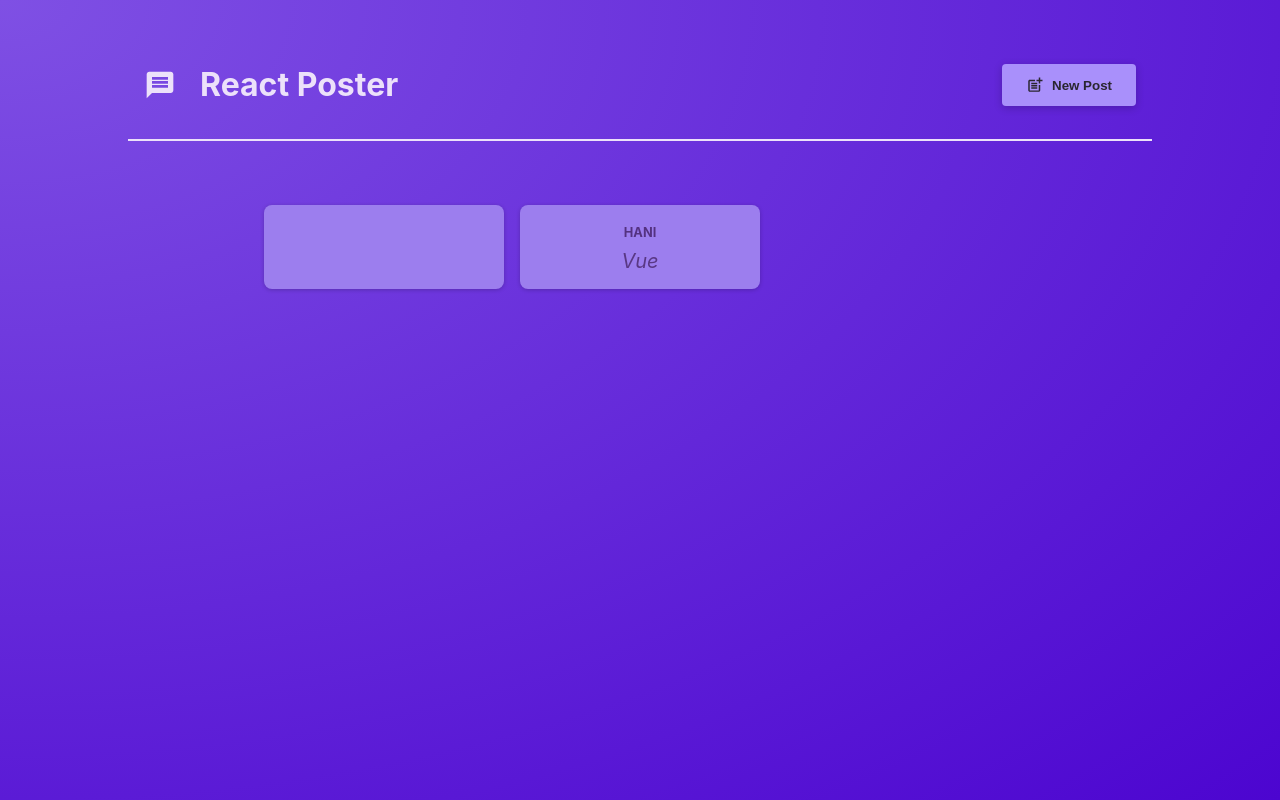
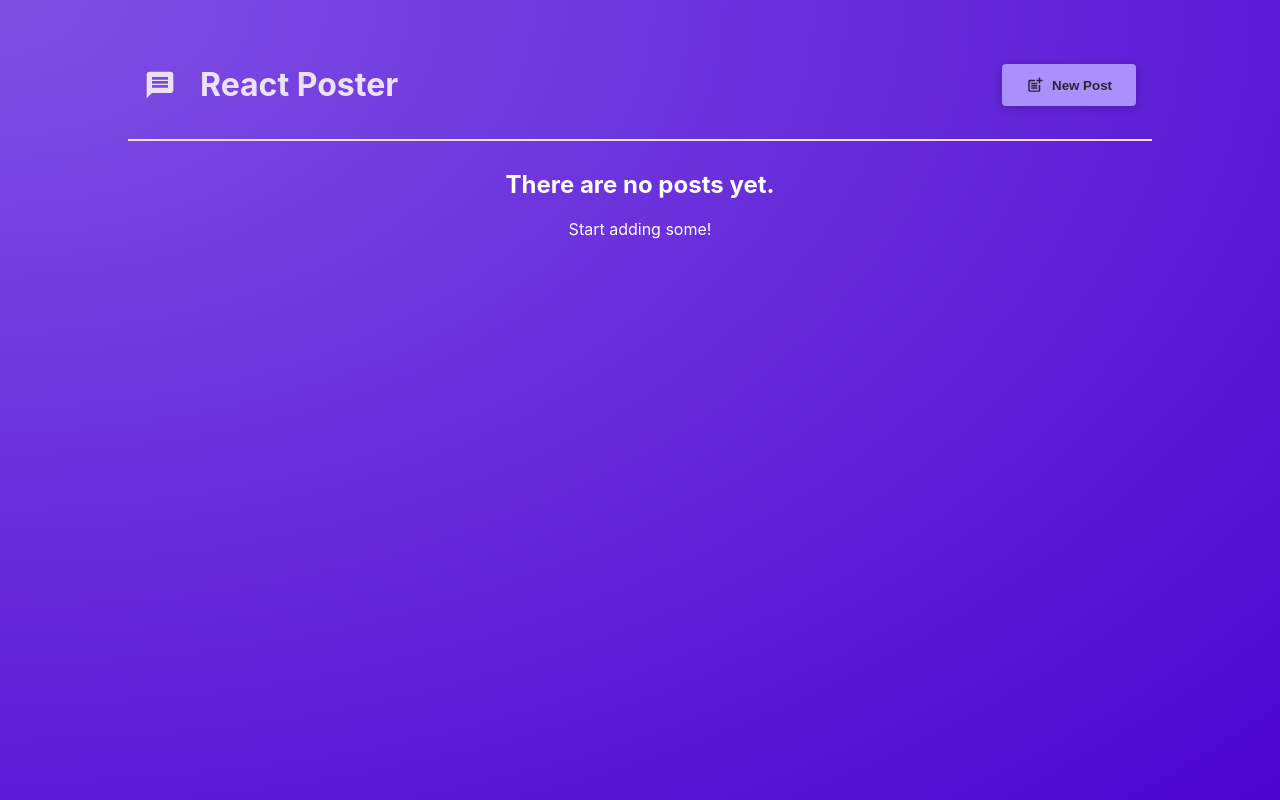
Before and after one commit to tintoll/react_guide, a React (Vite) app in the folder 29-summary/: page / in a window 1280 px wide. Built offline with nearby package versions, Linux system fonts and the light colour scheme.

Commit message:
post list 관리하도록 변경

```diff
--- a/29-summary/src/components/NewPost.jsx
+++ b/29-summary/src/components/NewPost.jsx
@@ -1,15 +1,36 @@
+import { useState } from "react";
 import classes from "./NewPost.module.css";
 
-function NewPost({ onChangeBody, onChangeName, onCancel }) {
+function NewPost({ onCancel, onAddPost }) {
+  const [endteredBody, setEnteredBody] = useState("");
+  const [endteredAuthor, setEnteredAuthor] = useState("");
+
+  function changeBodyHandler(event) {
+    setEnteredBody(event.target.value);
+  }
+
+  function changeAuthorHandler(event) {
+    setEnteredAuthor(event.target.value);
+  }
+  function submitHandler(event) {
+    event.preventDefault();
+    const postData = {
+      body: endteredBody,
+      author: endteredAuthor,
+    };
+
+    onAddPost(postData);
+    onCancel();
+  }
   return (
-    <form className={classes.form}>
+    <form className={classes.form} onSubmit={submitHandler}>
       <p>
         <label htmlFor="body">Text</label>
-        <textarea id="body" required rows={3} onChange={onChangeBody} />
+        <textarea id="body" required rows={3} onChange={changeAuthorHandler} />
       </p>
       <p>
         <label htmlFor="name">Your name</label>
-        <input type="text" id="name" required onChange={onChangeName} />
+        <input type="text" id="name" required onChange={changeBodyHandler} />
       </p>
       <p className={classes.actions}>
         <button type="button" onClick={onCancel}>
--- a/29-summary/src/components/PostList.jsx
+++ b/29-summary/src/components/PostList.jsx
@@ -5,33 +5,31 @@
 import Modal from "./Modal";
 
 export default function PostList({ isPosting, onStopPosting }) {
-  const [endteredBody, setEnteredBody] = useState("");
-  const [endteredAuthor, setEnteredAuthor] = useState("");
-
-  function changeBodyHandler(event) {
-    setEnteredBody(event.target.value);
+  const [posts, setPosts] = useState([]);
+  function addPostHandler(postData) {
+    setPosts((existingPosts) => [postData, ...existingPosts]);
   }
-
-  function changeAuthorHandler(event) {
-    setEnteredAuthor(event.target.value);
-  }
-
   return (
     <>
       {isPosting && (
         <Modal onClose={onStopPosting}>
-          <NewPost
-            onChangeBody={changeBodyHandler}
-            onChangeAuthor={changeAuthorHandler}
-            onCancel={onStopPosting}
-          />
+          <NewPost onCancel={onStopPosting} onAddPost={addPostHandler} />
         </Modal>
       )}
+      {posts.length > 0 && (
+        <ul className={classes.posts}>
+          {posts.map((post) => (
+            <Post key={post.body} author={post.author} body={post.body} />
+          ))}
+        </ul>
+      )}
 
-      <ul className={classes.posts}>
-        <Post author={endteredAuthor} body={endteredBody} />
-        <Post author="Hani" body="Vue" />
-      </ul>
+      {posts.length === 0 && (
+        <div style={{ textAlign: "center", color: "white" }}>
+          <h2>There are no posts yet.</h2>
+          <p>Start adding some!</p>
+        </div>
+      )}
     </>
   );
 }
```
